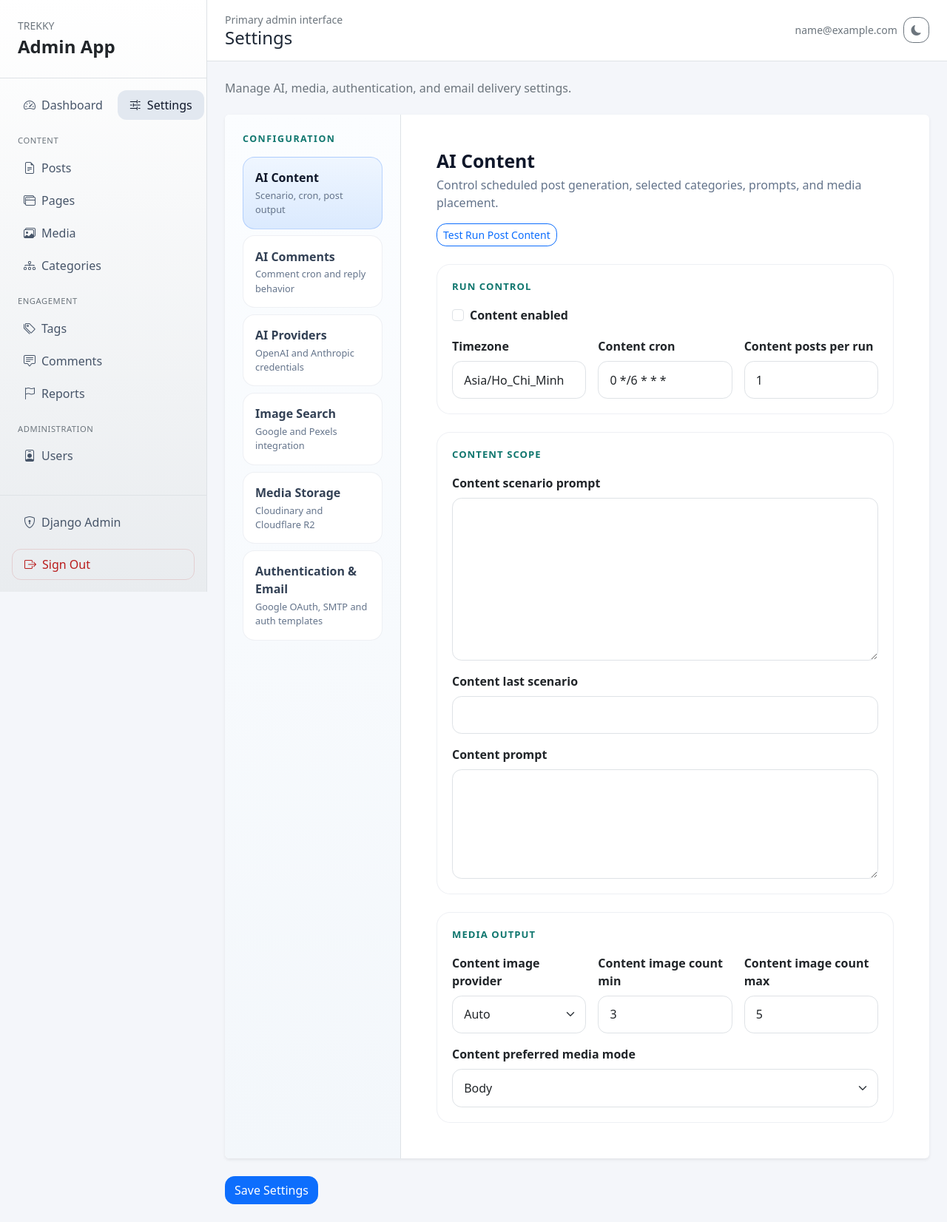
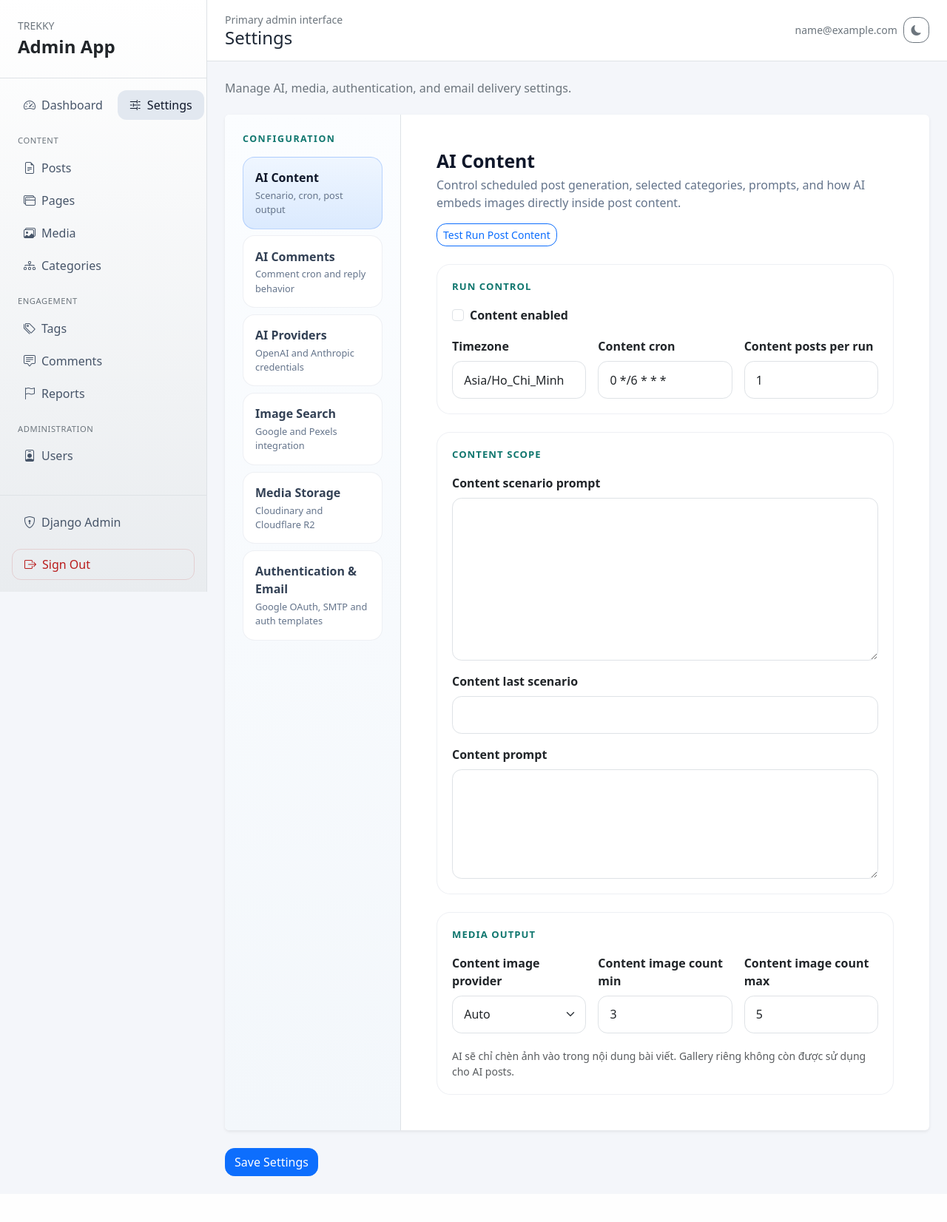
Before and after one commit to muinx2022/trekky-net, a Django app: page /admin-app/settings/ in a window 1280 px wide, after a click that opens the changed part. Shown: the whole page at 74% size. After the commit the page ends 1590 px from the top, so only its background shows below. Run offline with Django 5.2, Linux system fonts and the light colour scheme; a user stored in the database is signed in; data comes from the database, SQL or seed files in the repository; tables that the repository leaves empty hold one stand-in row (values such as "Sample post"); data that the repository does not hold is empty; parts of the project's set-up code (start-up, migrations or seed data) failed here and were passed over.

Commit message:
Update AI media rules and unify post galleries

```diff
--- a/django/admin-app/admin_app/forms.py
+++ b/django/admin-app/admin_app/forms.py
@@ -6,6 +6,7 @@ from trekky_apps.content.models import Comment, Page, Post
 from trekky_apps.content.post_media_service import get_post_media_assets, sync_post_media
 from trekky_apps.engagement.models import Report
 from trekky_apps.integrations.models import AIAutomationSettings, EmailAuthSettings, GA4AnalyticsSettings, GoogleOAuthSettings, MediaStorageSettings
+from trekky_apps.integrations.models import MediaMode
 from trekky_apps.moderation.models import ModeratorCategoryAssignment
 from trekky_apps.taxonomy.models import Category, Tag
 from trekky_apps.common.models import trekky_slugify
@@ -337,6 +338,8 @@ class AISettingsForm(BootstrapFormMixin, forms.ModelForm):
 
     def __init__(self, *args, **kwargs):
         super().__init__(*args, **kwargs)
+        self.fields["content_preferred_media_mode"].initial = MediaMode.BODY
+        self.fields["content_preferred_media_mode"].widget = forms.HiddenInput()
         for json_field in ("openai_models", "anthropic_models"):
             initial = self.initial.get(json_field, getattr(self.instance, json_field, []))
             if isinstance(initial, list):
@@ -353,6 +356,9 @@ class AISettingsForm(BootstrapFormMixin, forms.ModelForm):
         if isinstance(raw, list):
             return raw
         return [line.strip() for line in str(raw).splitlines() if line.strip()]
+
+    def clean_content_preferred_media_mode(self):
+        return MediaMode.BODY
 
 
 class GoogleOAuthSettingsForm(BootstrapFormMixin, forms.ModelForm):
--- a/django/admin-app/templates/admin_app/settings.html
+++ b/django/admin-app/templates/admin_app/settings.html
@@ -56,7 +56,7 @@
                 <div class="col-12 col-md-6">
                   <div class="p-3 border rounded-2 h-100">
                     <div class="fw-semibold mb-1">AI Content</div>
-                    <div class="text-secondary small">Lên lịch tạo bài viết tự động: chọn chuyên mục, cron schedule, số bài mỗi lần chạy, prompt nội dung và cách chèn ảnh.</div>
+                    <div class="text-secondary small">Lên lịch tạo bài viết tự động: chọn chuyên mục, cron schedule, số bài mỗi lần chạy, prompt nội dung và cách chèn ảnh trực tiếp vào content.</div>
                   </div>
                 </div>
                 <div class="col-12 col-md-6">
@@ -95,7 +95,7 @@
             <div class="tab-pane fade" id="settings-ai-content" role="tabpanel" aria-labelledby="settings-ai-content-tab" tabindex="0">
               <div class="settings-pane-head">
                 <h2>AI Content</h2>
-                <p>Control scheduled post generation, selected categories, prompts, and media placement.</p>
+                <p>Control scheduled post generation, selected categories, prompts, and how AI embeds images directly inside post content.</p>
                 <div class="mt-3">
                   <button type="submit" class="btn btn-outline-primary btn-sm" name="action" value="run_ai_content_test">Test Run Post Content</button>
                 </div>
@@ -168,8 +168,8 @@
                     {% if ai_form.content_image_count_max.errors %}<div class="text-danger small mt-2">{{ ai_form.content_image_count_max.errors|join:", " }}</div>{% endif %}
                   </div>
                   <div class="col-12">
-                    <label class="form-label fw-semibold" for="{{ ai_form.content_preferred_media_mode.id_for_label }}">{{ ai_form.content_preferred_media_mode.label }}</label>
                     {{ ai_form.content_preferred_media_mode }}
+                    <div class="form-text">AI sẽ chỉ chèn ảnh vào trong nội dung bài viết. Gallery riêng không còn được sử dụng cho AI posts.</div>
                     {% if ai_form.content_preferred_media_mode.errors %}<div class="text-danger small mt-2">{{ ai_form.content_preferred_media_mode.errors|join:", " }}</div>{% endif %}
                   </div>
                 </div>
--- a/django/admin/trekky_apps/integrations/ai_automation.py
+++ b/django/admin/trekky_apps/integrations/ai_automation.py
@@ -49,6 +49,7 @@ DEFAULT_CONTENT_PROMPT = (
     "Dua tren Category va Scenario, hay tu suy luan intent phu hop roi viet bai bang tieng Viet tu nhien, moc, giong user-generated content. "
     "Khong viet kieu quang cao, khong giong AI, khong qua hoa my. "
     "Tra ve JSON hop le voi cac key: title, excerpt, body_text, related_tags, image_search_queries, media_mode. "
+    'media_mode phai luon la "body". Neu co anh thi anh chi duoc chen vao body/content, khong duoc dua vao gallery rieng. '
     "body_text nen gon, de doc, khoang 160-280 tu, uu tien 2 hoac 3 paragraph ro rang, moi paragraph 2-4 cau, khong viet qua dai. "
     "related_tags la mang 2-4 tag tieng Viet, uu tien tag pho bien, ngan, co the tai su dung cho nhieu bai, khong qua niche. "
     "image_search_queries la mang 5-8 query tieng Anh, uu tien phone photo, smartphone photo, candid, casual travel snapshot, local life, real-life travel moment; tranh anh professional, DSLR, editorial, luxury, studio."
@@ -199,9 +200,7 @@ def normalize_content_payload(payload: dict, scenario: str, preferred_media_mode
     if not image_search_queries:
         title = normalized_title or scenario
         image_search_queries = [title, scenario]
-    media_mode = str(payload.get("media_mode") or payload.get("mediaMode") or preferred_media_mode or MediaMode.BODY).strip().lower()
-    if media_mode not in {MediaMode.BODY, MediaMode.GALLERY}:
-        media_mode = MediaMode.BODY
+    media_mode = MediaMode.BODY
     if not normalized_title:
         raise ValueError("AI content payload missing title")
     if not normalized_body:
@@ -282,7 +281,7 @@ def generate_content_payload(settings: AIAutomationSettings, category: Category,
                     "Rewrite the following AI post payload into valid JSON with these exact keys only: "
                     "title, excerpt, body_text, related_tags, image_search_queries, media_mode. "
                     "Rules: title and body_text are required; related_tags and image_search_queries must be arrays; "
-                    'media_mode must be either "body" or "gallery". Return JSON only.\n'
+                    'media_mode must be exactly "body"; images must be intended for the post body/content only, never gallery. Return JSON only.\n'
                     f"Scenario: {scenario}\n"
                     f"Original payload:\n{strip_json_fence(text) if 'text' in locals() else ''}"
                 )
```
Also changed, not shown: web-nuxt/app/pages/p/[id].vue (+23 -7 lines).
